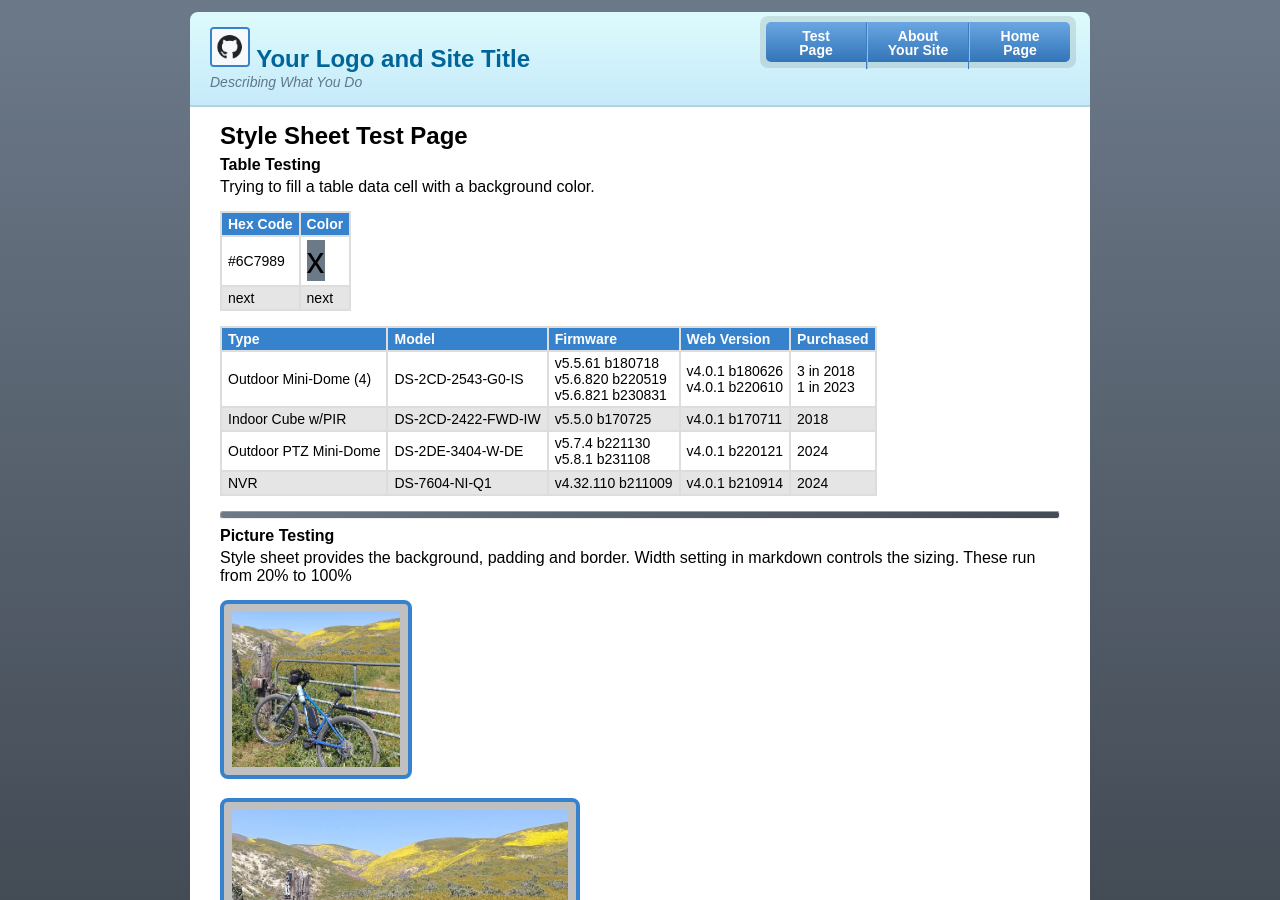
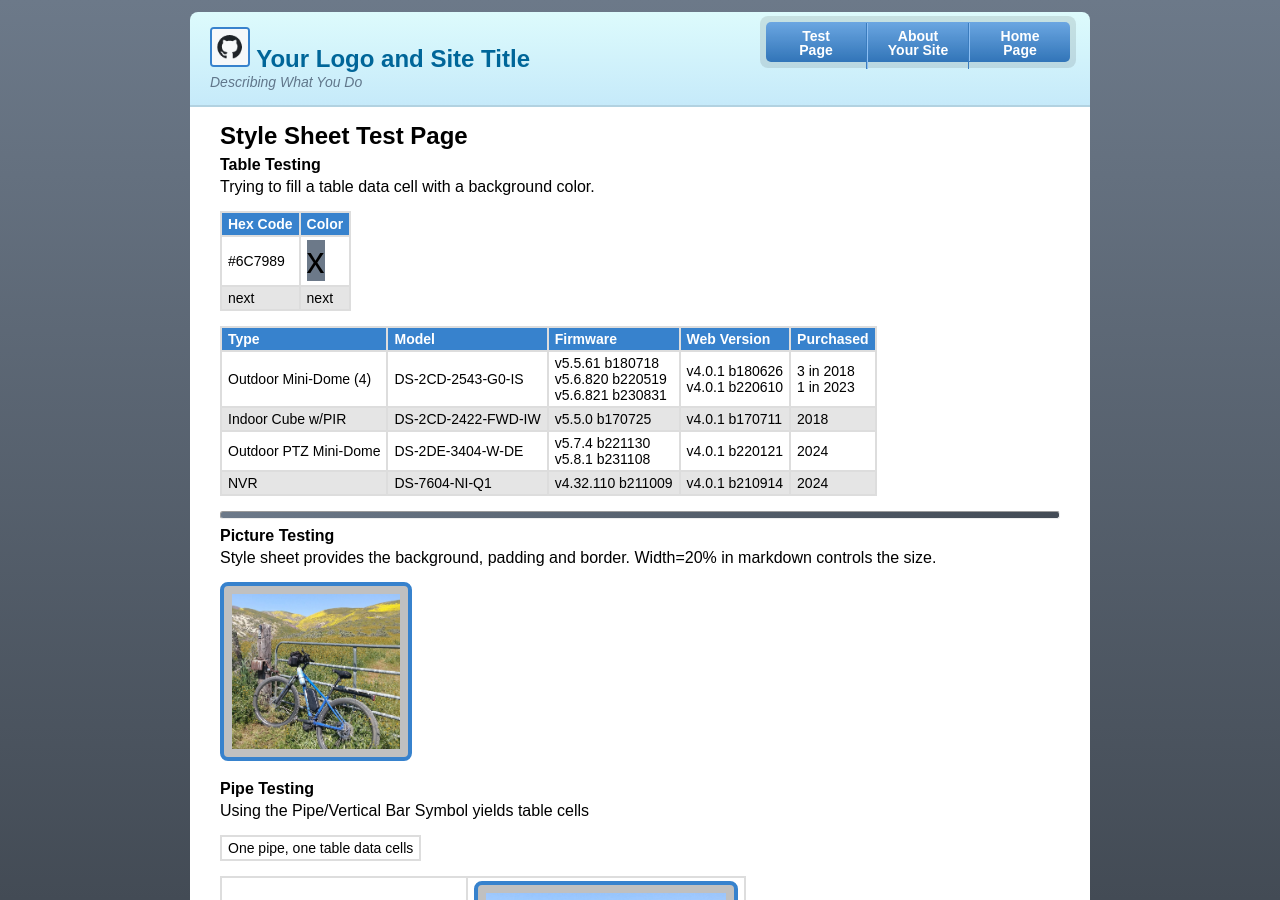
Before and after one commit to TR-Systems/modernist, a Jekyll site: the page built from test.md, in a window 1280 px wide and 900 px high. Built offline with Jekyll 4.4.1, drawn with Linux system fonts in a browser that asks for light colours; our own code applies the rules of GitHub Pages for plain Markdown files.

Commit message:
Update test.md

```diff
--- a/test.md
+++ b/test.md
@@ -18,17 +18,9 @@ Trying to fill a table data cell with a background color.
 ---
 
 #### Picture Testing
-Style sheet provides the background, padding and border. Width setting in markdown controls the sizing. These run from 20% to 100%
+Style sheet provides the background, padding and border. Width=20% in markdown controls the size.
 
 <img width="20%" src="assets/images/ebike6.jpg" alt="Bike">
-
-<img width="40%" src="assets/images/ebike6.jpg" alt="Bike">
-
-<img width="60%" src="assets/images/ebike6.jpg" alt="Bike">
-
-<img width="80%" src="assets/images/ebike6.jpg" alt="Bike">
-
-<img src="assets/images/ebike6.jpg" alt="Bike">
 
 #### Pipe Testing
 Using the Pipe/Vertical Bar Symbol yields table cells
```
